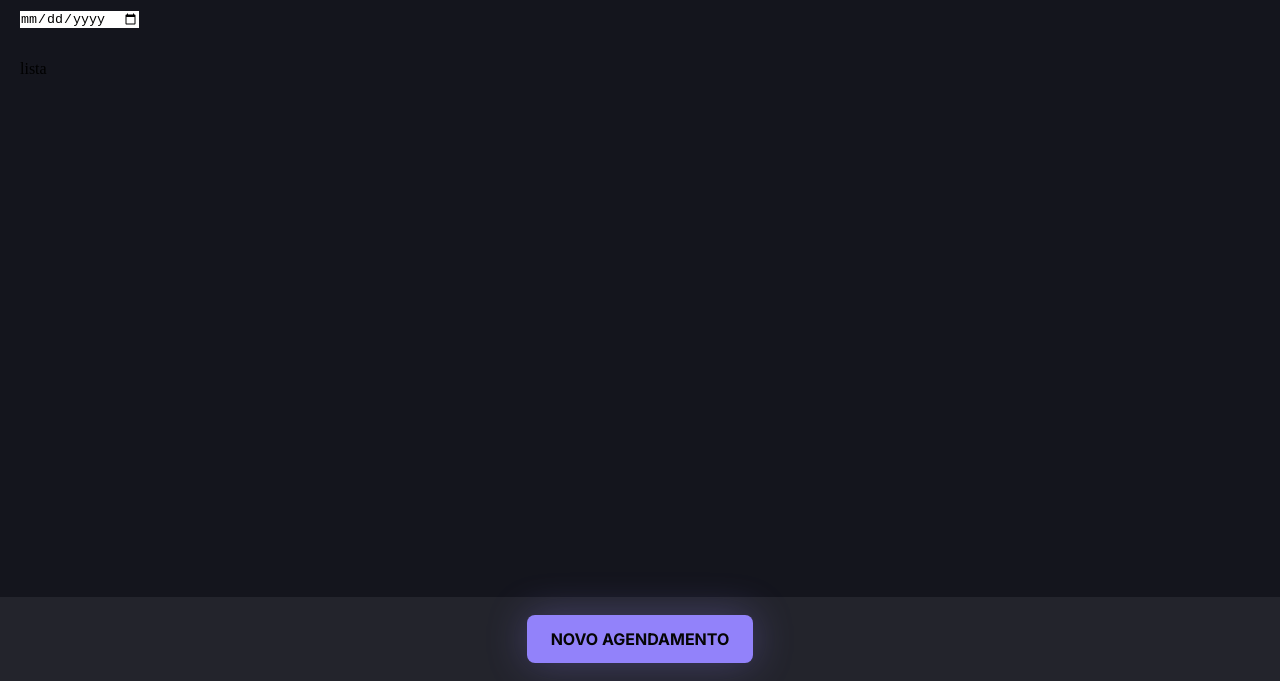
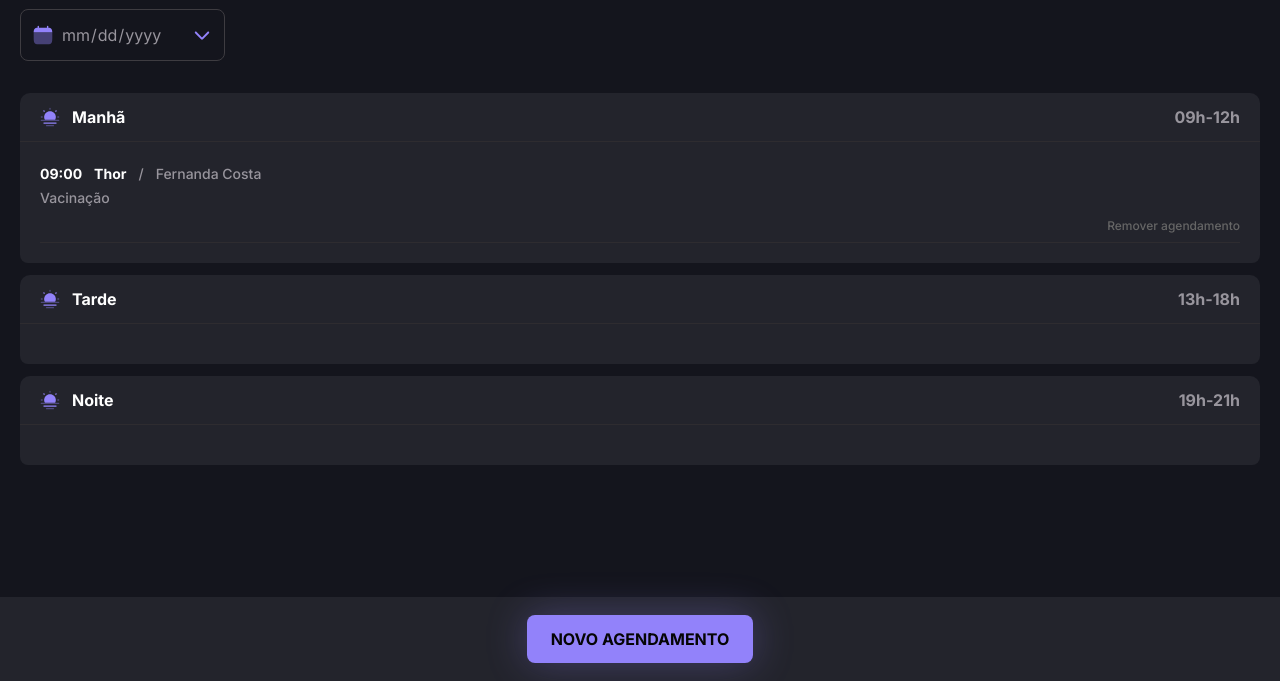
Before and after one commit to macedocmateus/mundo-pet, a plain HTML site: page index.html in a window 1280 px wide. Shown: the part 119-800 px from the top of the page. Drawn offline with Linux system fonts and the light colour scheme; a web font is replaced by a local one.

Commit message:
rebooting main

```diff
--- a/index.html
+++ b/index.html
@@ -26,11 +26,63 @@
                     <p>Aqui você pode ver todos os clientes e serviços agendados para hoje.</p>
                 </div>
                 <div class="schedule-search">
-                    <input type="date" class="filter-date" id="filter-date">
+                    <img src="./assets/calendar.svg" alt="Ícone de calendário">
+                    <input type="date" class="filter-date" id="filter-date" placeholder="teste">
+                    <img src="./assets/arrow-down.svg" alt="ícone de uma seta apontando para baixo">
                 </div>
             </div>
 
-            <div>lista</div>
+            <div class="schedule-list" id="schedule-list">
+                <div class="morning-card">
+                    <div class="morning-hour" id="morning-hour">
+                        <div class="morning-header" id="morning-header">
+                            <img src="./assets/sun-fog.svg" alt="Ícone do sol">
+                            <span>Manhã</span>
+                            <small>09h-12h</small>
+                        </div>
+                    </div>
+                    <div class="clients">
+                        <div class="client">
+                            <div class="client-information">
+                                <div class="client-description">
+                                    <small class="hour" id="hour">09:00</small>
+                                    <span class="pet-name" id="pet-name">Thor</span>
+                                    /
+                                    <span class="client-name" id="client-name">Fernanda Costa</span>
+                                </div>
+                                <span class="activity" id="activity">Vacinação</span>
+                            </div>
+
+                            <button type="button" class="delete-client" id="delete-client">Remover agendamento</button>
+                            <div class="divider"></div>
+                        </div>
+                    </div>
+                </div>
+
+                <div class="afternoon-card">
+                    <div class="afternoon-hour" id="afternoon-hour">
+                        <div class="afternoon-header" id="afternoon-header">
+                            <img src="./assets/sun-fog.svg" alt="Ícone do sol">
+                            <span>Tarde</span>
+                            <small>13h-18h</small>
+                        </div>
+                    </div>
+                    <div class="clients">
+                    </div>
+                </div>
+
+                <div class="evening-card">
+                    <div class="evening-hour" id="evening-hour">
+                        <div class="evening-header" id="evening-header">
+                            <img src="./assets/sun-fog.svg" alt="Ícone do sol">
+                            <span>Noite</span>
+                            <small>19h-21h</small>
+                        </div>
+                    </div>
+                    <div class="clients">
+                    </div>
+                </div>
+            </div>
         </div>
     </main>
 
--- a/style.css
+++ b/style.css
@@ -103,8 +103,120 @@ main {
     color: var(--content-secondary);
 }
 
+.schedule-search {
+    width: fit-content;
+    border: 1px solid var(--border-primary);
+    border-radius: 0.5rem;
+    padding: 0.75rem;
+    display: flex;
+    justify-content: space-between;
+    gap: 0.5rem;
+    overflow: hidden;
+    position: relative;
+
+    &:hover {
+        border-color: var(--border-secondary);
+    }
+
+    &:focus, &:focus-within {
+        border-color: var(--content-brand);
+    }
+}
+
 .filter-date {
+    font: 400 1rem/1.5rem 'Inter', sans-serif;
+    color: var(--content-secondary);
+    background-color: transparent;
+}
 
+::-webkit-calendar-picker-indicator {
+    background-color: blue;
+    width: 100%;
+    position: absolute;
+    opacity: 0;
+    left: 0;
+}
+
+.schedule-list {
+    display: flex;
+    flex-direction: column;
+    gap: 0.75rem;
+}
+
+.morning-hour, .afternoon-hour, .evening-hour {
+    background-color: var(--background-tertiary);
+    padding: 0.75rem 1.25rem;
+    border-radius: 0.63rem 0.63rem 0 0;
+    border-bottom: 1px solid #2e2c30;
+}
+
+.morning-header, .afternoon-header, .evening-header {
+    display: flex;
+    align-items: center;
+    gap: 0.75rem;
+}
+
+.divider {
+    width: 100%;
+    height: 1px;
+    background-color: #2e2c30;
+}
+
+.morning-header span, .afternoon-header span, .evening-header span {
+    flex: 1;
+    font: var(--label-large);
+    color: var(--content-primary);
+}
+
+.morning-header small, .afternoon-header small, .evening-header small {
+    font: var(--label-large);
+    color: var(--content-secondary);
+}
+
+.clients {
+    background-color: var(--background-tertiary);
+    display: flex;
+    flex-direction: column;
+    gap: 1rem;
+    padding: 1.25rem;
+    border-radius: 0 0 0.5rem 0.5rem;
+}
+
+.client {
+    display: flex;
+    flex-direction: column;
+    gap: 0.5rem;
+}
+
+.client-description {
+    display: flex;
+    gap: 0.75rem;
+    align-items: center;
+    font: var(--paragraph-medium);
+    color: var(--content-secondary);
+
+}
+
+.hour, .pet-name {
+    font: var(--label-medium);
+    color: var(--content-primary);
+}
+
+.client-name, .activity {
+    font: var(--paragraph-medium);
+    color: var(--content-secondary);
+}
+
+.delete-client {
+    text-align: end;
+    font: var(--paragraph-small);
+    background-color: transparent;
+    color: var(--content-tertiary);
+    cursor: pointer;
+
+    &:hover {
+        color: var(--content-primary);
+    }
 }
 
 .wrapper-button {
@@ -121,6 +233,10 @@ main {
     border-radius: 0.5rem;
     cursor: pointer;
     box-shadow: 0 0 40px 0 rgba(146, 130, 250, 0.30);
+
+    &:hover {
+        background-color: var(--background-highlights);
+    }
 }
 
 @media(width >= 48rem) {
```
